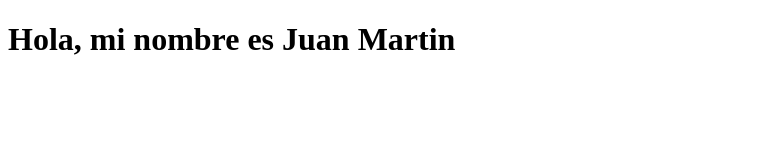
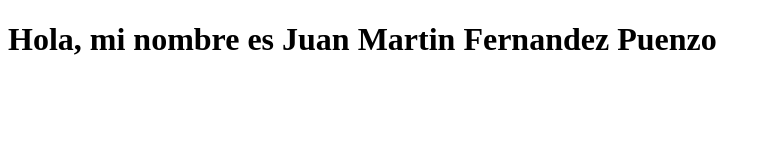
Before and after one commit to JuanMartinFP1/Desafio1_OK, a plain HTML site: page Index.html in a window 1280 px wide. Shown: the whole page, without its empty margins (0-771 px from the left). Drawn offline with Linux system fonts and the light colour scheme.

Commit message:
agregue mi apellido

```diff
--- a/Index.html
+++ b/Index.html
@@ -4,6 +4,6 @@
 <title>Mi primer proyecto HTML</title>
 </head>
 <body>
-<h1>Hola, mi nombre es Juan Martin</h1>
+<h1>Hola, mi nombre es Juan Martin Fernandez Puenzo</h1>
 </body>
 </html>
```
